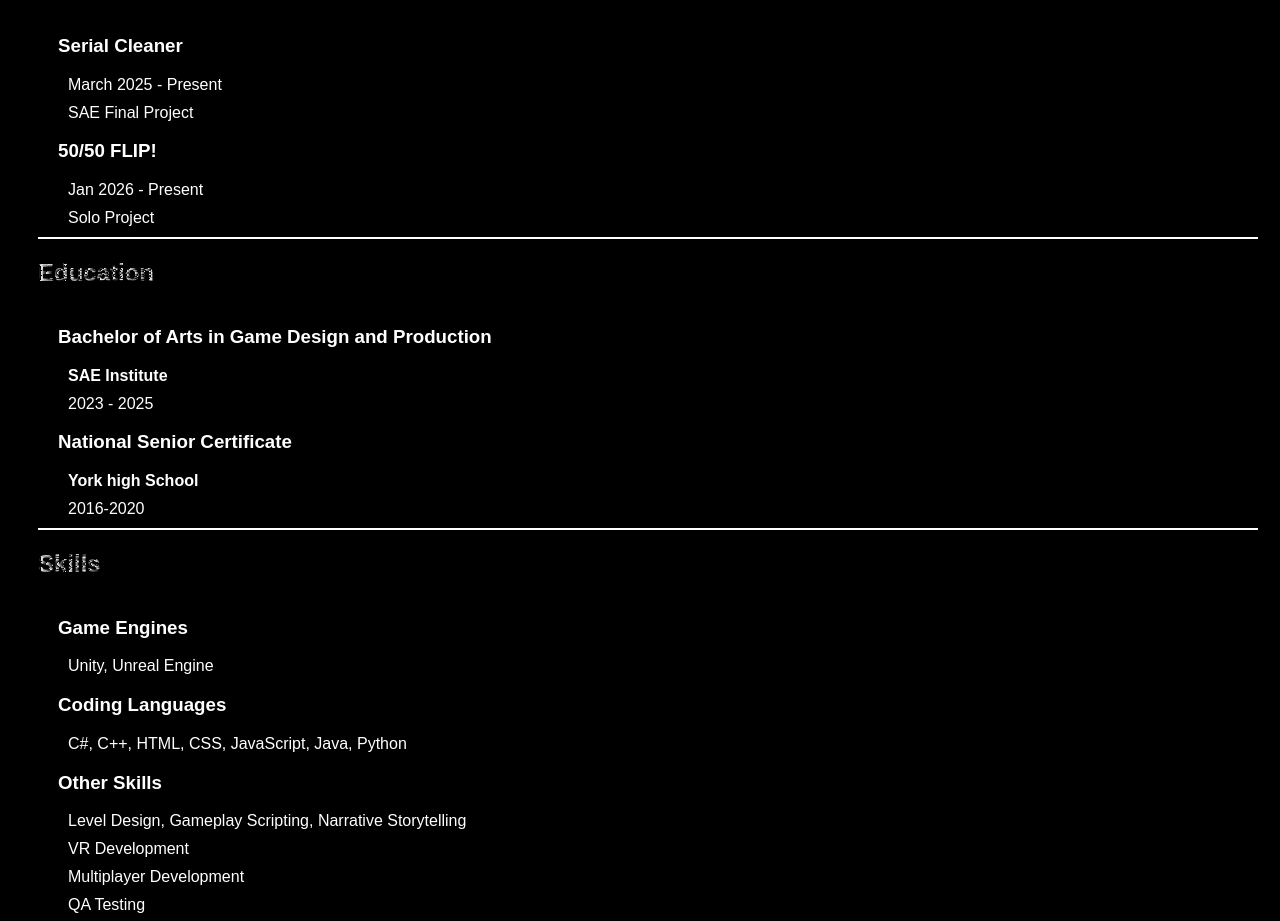
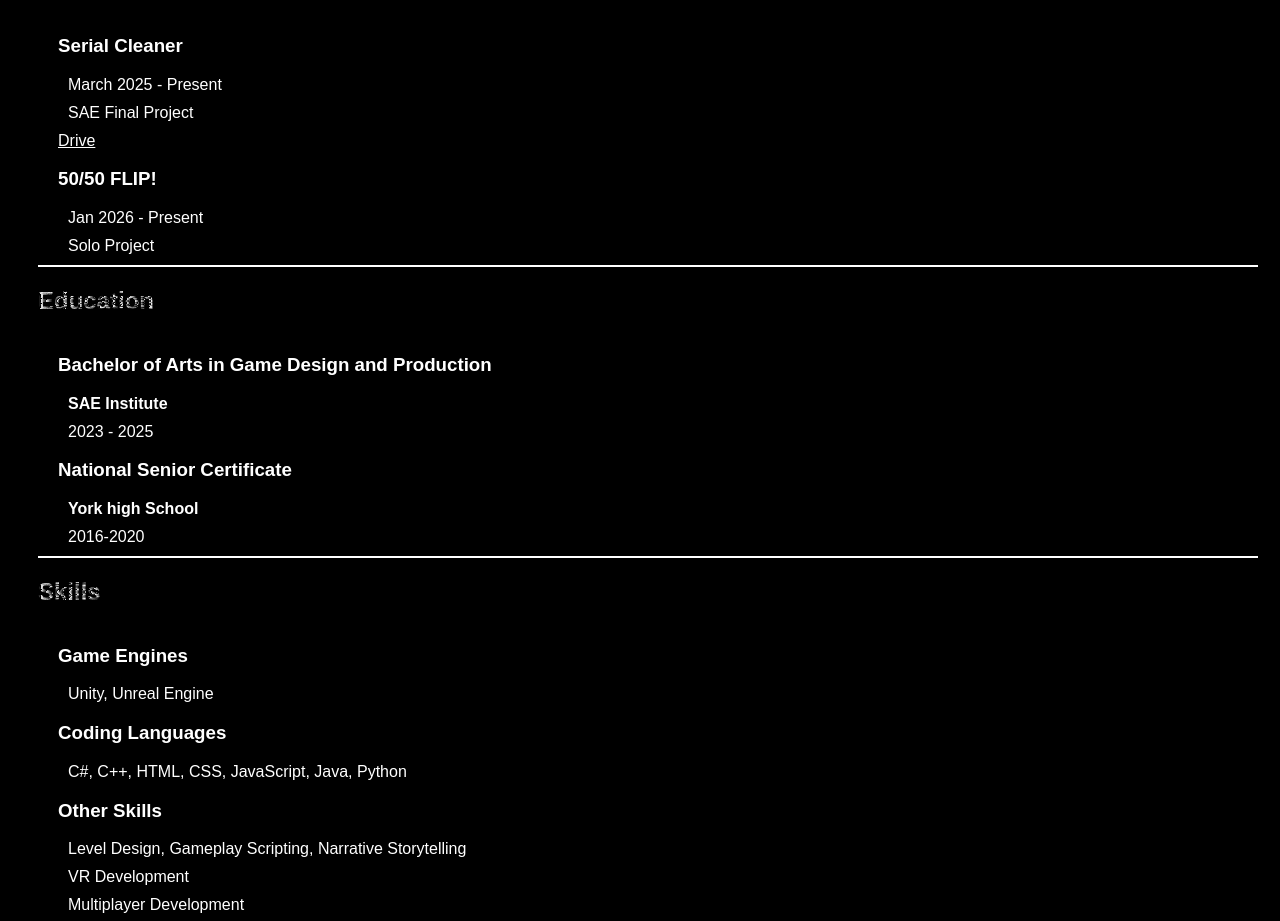
Before and after one commit to AndresDumb/WehanSmit_Portfolio, a plain HTML site: page index.html in a window 1280 px wide. Shown: the part 820-1741 px from the top of the page. Drawn offline with Linux system fonts and the light colour scheme; a web font is replaced by a local one.

Commit message:
Update index.html

```diff
--- a/index.html
+++ b/index.html
@@ -45,6 +45,7 @@
          <h3>Serial Cleaner</h3>
          <p>March 2025 - Present</p>
          <p>SAE Final Project</p>
+         <a href="https://drive.google.com/drive/folders/1QiKZN29ueruQ46vg_SMfR2yu8PU8vlMh?usp=sharing">Drive</a>
          <h3>50/50 FLIP!</h3>
          <p>Jan 2026 - Present</p>
          <p>Solo Project</p>
```
